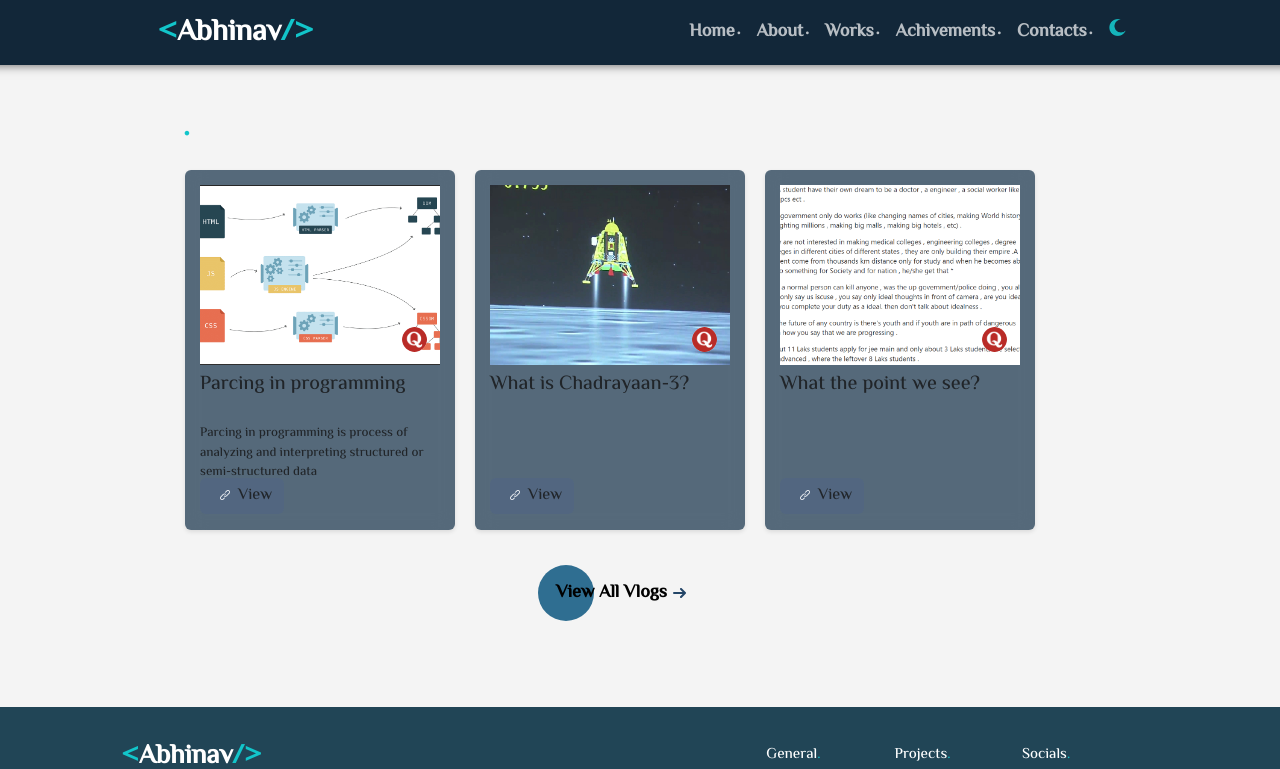
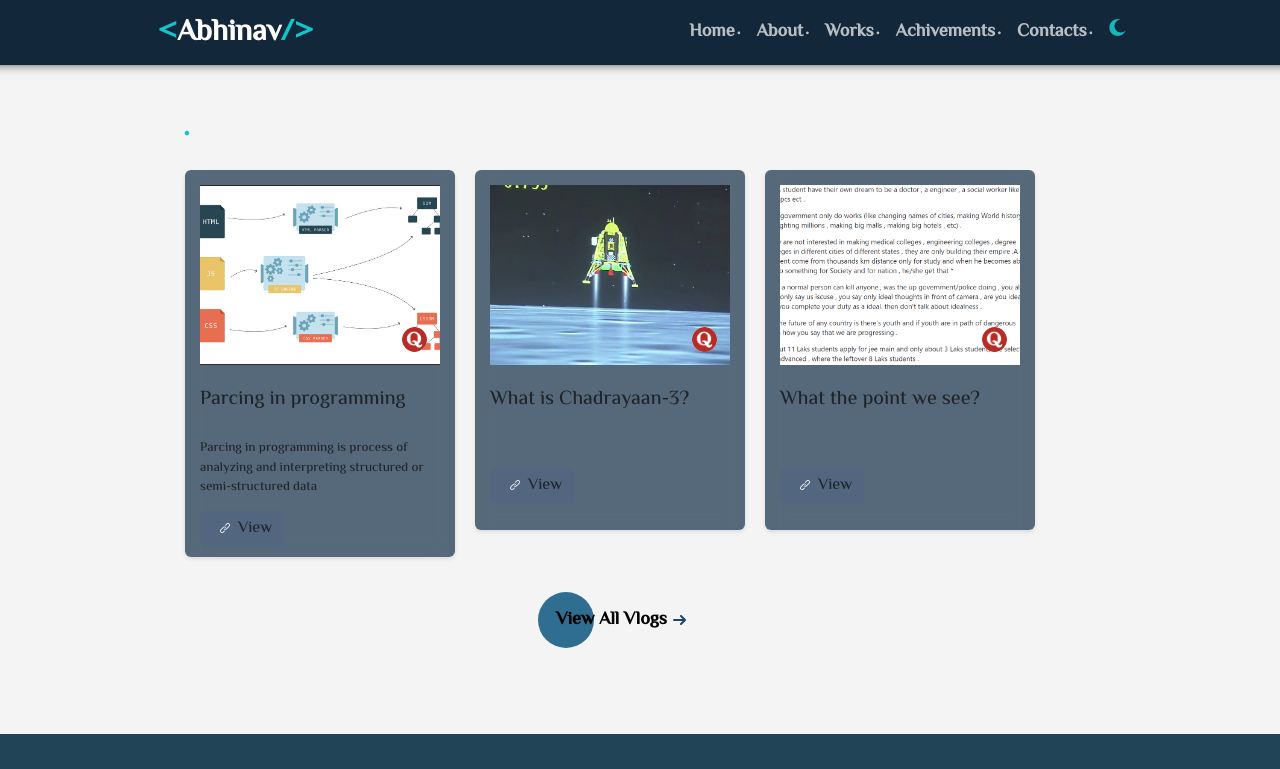
Before and after one commit to Abhinavrajsrivastav/AbhainavSrivastav, a React (Create React App) app: page /Vlogs in a window 1280 px wide. Shown: the top 769 px of the page. Built offline with nearby package versions, Linux system fonts and the light colour scheme.

Commit message:
10-03-2024-002

```diff
--- a/src/Components/Footter/Fotter.js
+++ b/src/Components/Footter/Fotter.js
@@ -26,7 +26,7 @@ const Fotter = () => {
                         <p>General<span style={{color: 'rgb(18, 197, 202)'}}>.</span></p>
                         <a href="/">Home</a>
                         <a href="/About">About</a>
-                        <a href="https://drive.google.com/file/d/1ASWG31gLmwNxN6n9ile2y47-oK5aOTM7/view?usp=drivesdk">Resume</a>
+                        <a href="https://drive.google.com/file/d/1QJFtnmA3ZS_QaC1uY2rlcBN5TgvY2Awy/view?pli=1">Resume</a>
                         <a href="/Contact">Contact</a>
                         <a href="/Achievements">Achievements</a>
                     </div>
--- a/src/Components/Vlogs/VlogCard/VlogCard.css
+++ b/src/Components/Vlogs/VlogCard/VlogCard.css
@@ -7,7 +7,8 @@
   padding: 15px;
   margin: 10px;
   width: 270px;
-  height: 360px;
+  /* height: auto; */
+  min-height: 360px;
   overflow: hidden;
   position: relative;
   max-width: 1000px;
@@ -59,15 +60,15 @@
 .Vlog-card-content{
   display: flex;
   flex-direction: column;
-  height: 80px;
-  padding-top: 5px;
+  min-height: 90px;
+  padding-top: 20px;
   gap: 0px;
 }
 
 
 .Vlog-Links{
   position: relative;
-  top: 25px;
+  top: 5px;
 }
 
 /* .Vlog-card-container::before {
--- a/src/Components/Works/CardPage/CardsPage.css
+++ b/src/Components/Works/CardPage/CardsPage.css
@@ -8,7 +8,8 @@
   padding-bottom: 20px;
   margin: 10px;
   width: 310px;
-  height: 380px;
+  /* height: auto; */
+  min-height: 340px;
   overflow: hidden;
   position: relative;
   max-width: 1000px;
@@ -63,7 +64,8 @@
   font-size: 10px;
 }
 .Page-card-content{
-  min-height: 110px;
+  min-height:  90px;
+  height: auto;
   padding-top: 10px;
   gap: 5px;
 }
@@ -74,7 +76,7 @@
 
 .Page-Links{
   position: relative;
-  top: 15px;
+  top: 0px;
 }
 
 /* Media Query for Mobile View */
--- a/src/Components/Works/Cards/Card.css
+++ b/src/Components/Works/Cards/Card.css
@@ -7,7 +7,7 @@
   padding: 15px;
   margin: 10px;
   width: 270px;
-  height: 350px;
+  height: 340px;
   overflow: hidden;
   position: relative;
   max-width: 1000px;
@@ -67,7 +67,7 @@
 
 .Links{
   position: relative;
-  top: 10px;
+  top: 5px;
 }
 
 /* Media Query for Mobile View */
--- a/src/Components/Works/Work.jsx
+++ b/src/Components/Works/Work.jsx
@@ -17,8 +17,8 @@ const Work = ({
       </div>
       <div className="Cards">
          <Card src={"./images/Works/Cold-pay.png"} gitHub={"https://github.com/Abhinavrajsrivastav/React-Projects/tree/master/Musics/hinlish"} name={"HindLish"} about={"A music player collections of some best hindi and english musics"} link={"https://healsync.onrender.com/"} toolImg={["react.png"]}/>
-         <Card src={"./images/Works/WheatherApp.png"} gitHub={"https://github.com/Abhinavrajsrivastav/SpringBootProjects/tree/main/WhetherApp/demo"} name={"Whether app"} about={"A weather application, gives real time weather update of any place"} link={""}  toolImg={["leaf.png"]}/>
-         <Card src={"./images/Works/Movie-Finder.png"} gitHub={"https://github.com/Abhinavrajsrivastav/SpringBootProjects/tree/main/moviefinder"} name={"Movie Finder"} about={"An youtube usecase, this app help user to find any movie available on yt. Efficient and no irrelevent content show"} link={""} toolImg={["leaf.png"]}/>
+         <Card src={"./images/Works/WheatherApp.png"} gitHub={"https://github.com/Abhinavrajsrivastav/SpringBootProjects/tree/main/WhetherApp/demo"} name={"Whether app"} about={"A weather application, gives real time weather update of any place"} link={"https://www.linkedin.com/posts/abhinav-raj-srivastav-599aaa1b2_javadevelopment-springboot-javascripts-activity-7149425500443017216-ut8D?utm_source=share&utm_medium=member_desktop"}  toolImg={["leaf.png"]}/>
+         <Card src={"./images/Works/Movie-Finder.png"} gitHub={"https://github.com/Abhinavrajsrivastav/SpringBootProjects/tree/main/moviefinder"} name={"Movie Finder"} about={"An youtube usecase, this app help user to find any movie available on yt. Efficient and no irrelevent content show"} link={"https://www.linkedin.com/posts/abhinav-raj-srivastav-599aaa1b2_springboot-javascripts-java-activity-7155206688197758977-9tIt?utm_source=share&utm_medium=member_desktop"} toolImg={["leaf.png"]}/>
       </div>
 
       </div>
--- a/src/Components/Works/WorkPage.jsx
+++ b/src/Components/Works/WorkPage.jsx
@@ -15,7 +15,7 @@ const WorkPage = () => {
         <CardsPage src={"./images/Works/Cold-pay.png"} gitHub={"https://github.com/Abhinavrajsrivastav/React-Projects/tree/master/Musics/hinlish"} name={"HindLish"} about={"A music player collections of some best hindi and english music"} link={"https://healsync.onrender.com/"} toolImg={["react.png"]}/>
         <CardsPage src={"./images/Works/WheatherApp.png"} gitHub={"https://github.com/Abhinavrajsrivastav/SpringBootProjects/tree/main/WhetherApp/demo"} name={"Weather app"} about={"A weather application, gives real time weather update of any place"} link={"https://www.linkedin.com/posts/abhinav-raj-srivastav-599aaa1b2_javadevelopment-springboot-javascripts-activity-7149425500443017216-ut8D?utm_source=share&utm_medium=member_desktop"}  toolImg={["react.png","leaf.png"]}/>
         <CardsPage src={"./images/Works/Movie-Finder.png"} gitHub={"https://github.com/Abhinavrajsrivastav/SpringBootProjects/tree/main/moviefinder"} name={"Movie Finder"} about={"An youtube usecase, this app help user to find any movie available on yt. Efficient and no irrelevent content show"}  link={"https://www.linkedin.com/posts/abhinav-raj-srivastav-599aaa1b2_springboot-javascripts-java-activity-7155206688197758977-9tIt?utm_source=share&utm_medium=member_desktop"}toolImg={["react.png","leaf.png"]}/>
-        <CardsPage src={"./images/Works/GeminiAi.png"} gitHub={"https://github.com/Abhinavrajsrivastav/SpringBootProjects/tree/main/OpenAi"} name={"Gemini Ai Clone"} about={"It is a Gemini UI and Functionality text-text response clone. An Spring Ai and Open Source project, help programmers in their code to debug, write codes and will answer effectively."} link={"https://clone-gemini.vercel.app/"} toolImg={["chat-gpt.png","react.png","leaf.png"]}/>
+        <CardsPage src={"./images/Works/GeminiAi.png"} gitHub={"https://github.com/Abhinavrajsrivastav/SpringBootProjects/tree/main/OpenAi"} name={"Gemini Ai Clone"} about={"UI and Functionality clone(text-text).It help programmers in their code to debug, write codes and will answer effectively."} link={"https://clone-gemini.vercel.app/"} toolImg={["chat-gpt.png","react.png","leaf.png"]}/>
         <CardsPage src={"./images/Works/StdudentManage.png"} gitHub={"https://github.com/Abhinavrajsrivastav/SpringBootProjects/tree/main/StudentManagement_"} name={"Student Management System"} about={"Student Management System"}  link={""} toolImg={["react.png","leaf.png"]}/>
         <CardsPage src={"./images/Works/Musics.png"} gitHub={"https://github.com/Abhinavrajsrivastav/React-Projects/tree/master/Musics/mymusics"} name={"New Word"} about={"A music player collections of some best Arman malik's songs."} link={""} toolImg={["react.png"]}/>
         {/* https://moonlit-faun-712a3e.netlify.app/ */}
```
